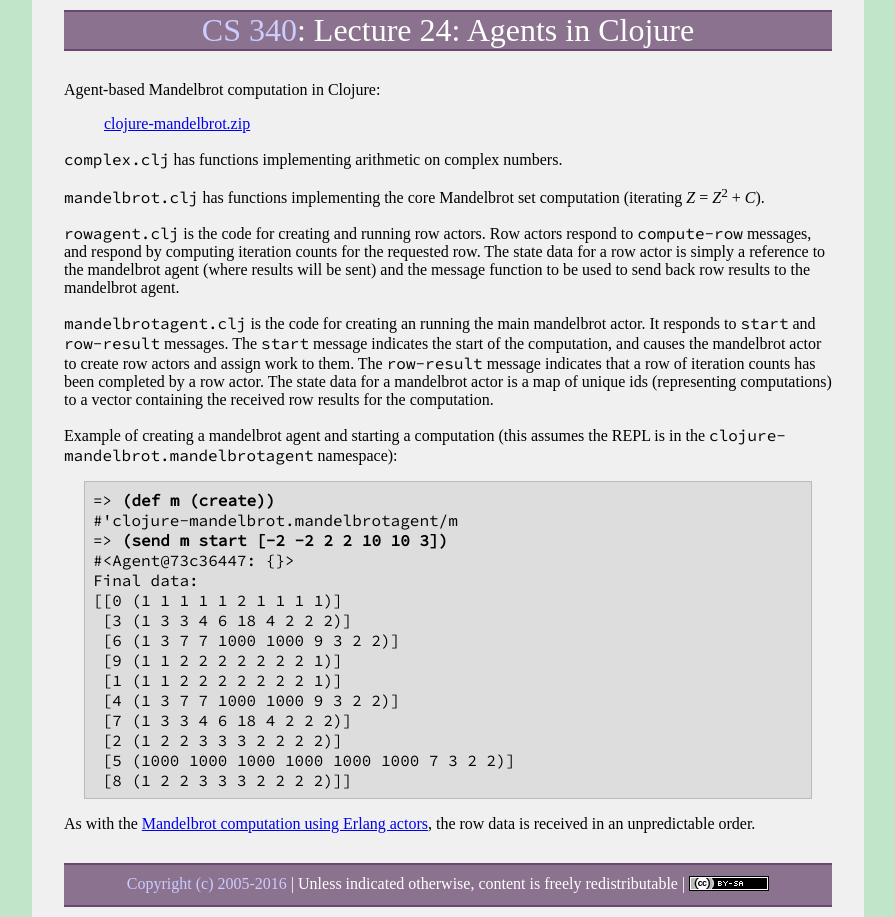
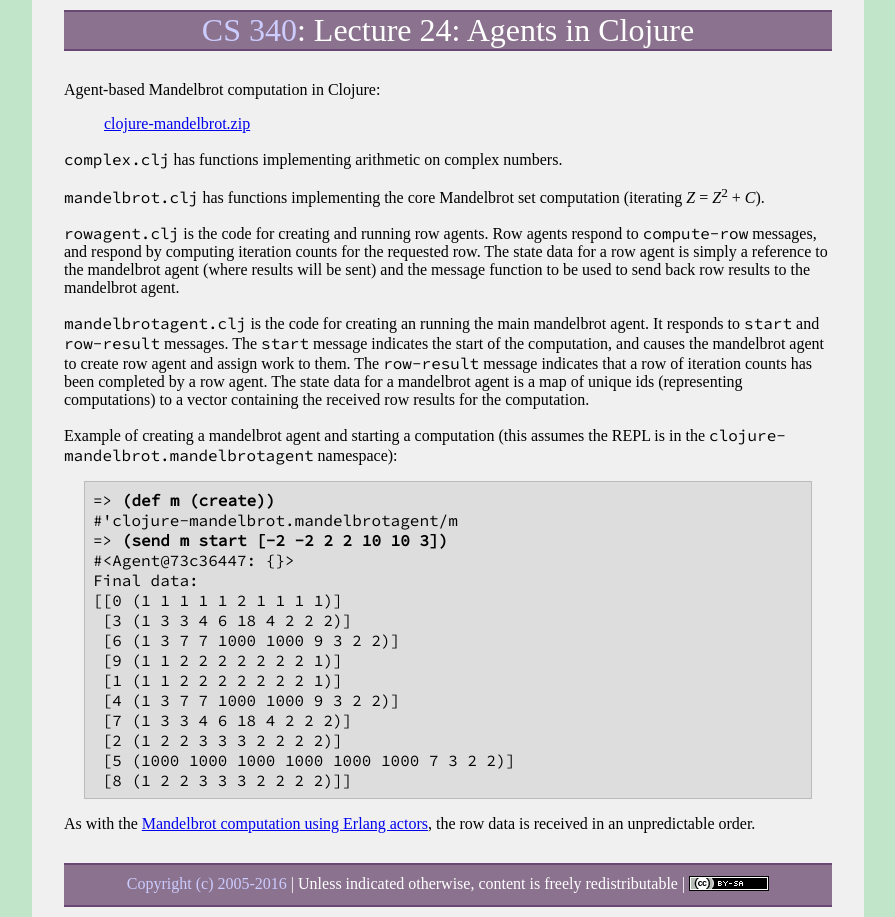
Before and after one commit to ycpcs/cs340-fall2016, a Jekyll site: the page built from lectures/lecture24.md, in a window 1280 px wide. Shown: the whole page, without its empty margins (192-1087 px from the left). Built offline with Jekyll 4.4.1, drawn with Linux system fonts in a browser that asks for light colours; some web fonts are replaced.

Commit message:
change 'actor' to 'agent'

```diff
--- a/lectures/lecture24.md
+++ b/lectures/lecture24.md
@@ -11,9 +11,9 @@ Agent-based Mandelbrot computation in Clojure:
 
 `mandelbrot.clj` has functions implementing the core Mandelbrot set computation (iterating <i>Z</i> = <i>Z</i><sup>2</sup> + <i>C</i>).
 
-`rowagent.clj` is the code for creating and running row actors.  Row actors respond to `compute-row` messages, and respond by computing iteration counts for the requested row.  The state data for a row actor is simply a reference to the mandelbrot agent (where results will be sent) and the message function to be used to send back row results to the mandelbrot agent.
+`rowagent.clj` is the code for creating and running row agents.  Row agents respond to `compute-row` messages, and respond by computing iteration counts for the requested row.  The state data for a row agent is simply a reference to the mandelbrot agent (where results will be sent) and the message function to be used to send back row results to the mandelbrot agent.
 
-`mandelbrotagent.clj` is the code for creating an running the main mandelbrot actor.  It responds to `start` and `row-result` messages.  The `start` message indicates the start of the computation, and causes the mandelbrot actor to create row actors and assign work to them.  The `row-result` message indicates that a row of iteration counts has been completed by a row actor.  The state data for a mandelbrot actor is a map of unique ids (representing computations) to a vector containing the received row results for the computation.
+`mandelbrotagent.clj` is the code for creating an running the main mandelbrot agent.  It responds to `start` and `row-result` messages.  The `start` message indicates the start of the computation, and causes the mandelbrot agent to create row agent and assign work to them.  The `row-result` message indicates that a row of iteration counts has been completed by a row agent.  The state data for a mandelbrot agent is a map of unique ids (representing computations) to a vector containing the received row results for the computation.
 
 Example of creating a mandelbrot agent and starting a computation (this assumes the REPL is in the `clojure-mandelbrot.mandelbrotagent` namespace):
 
```
